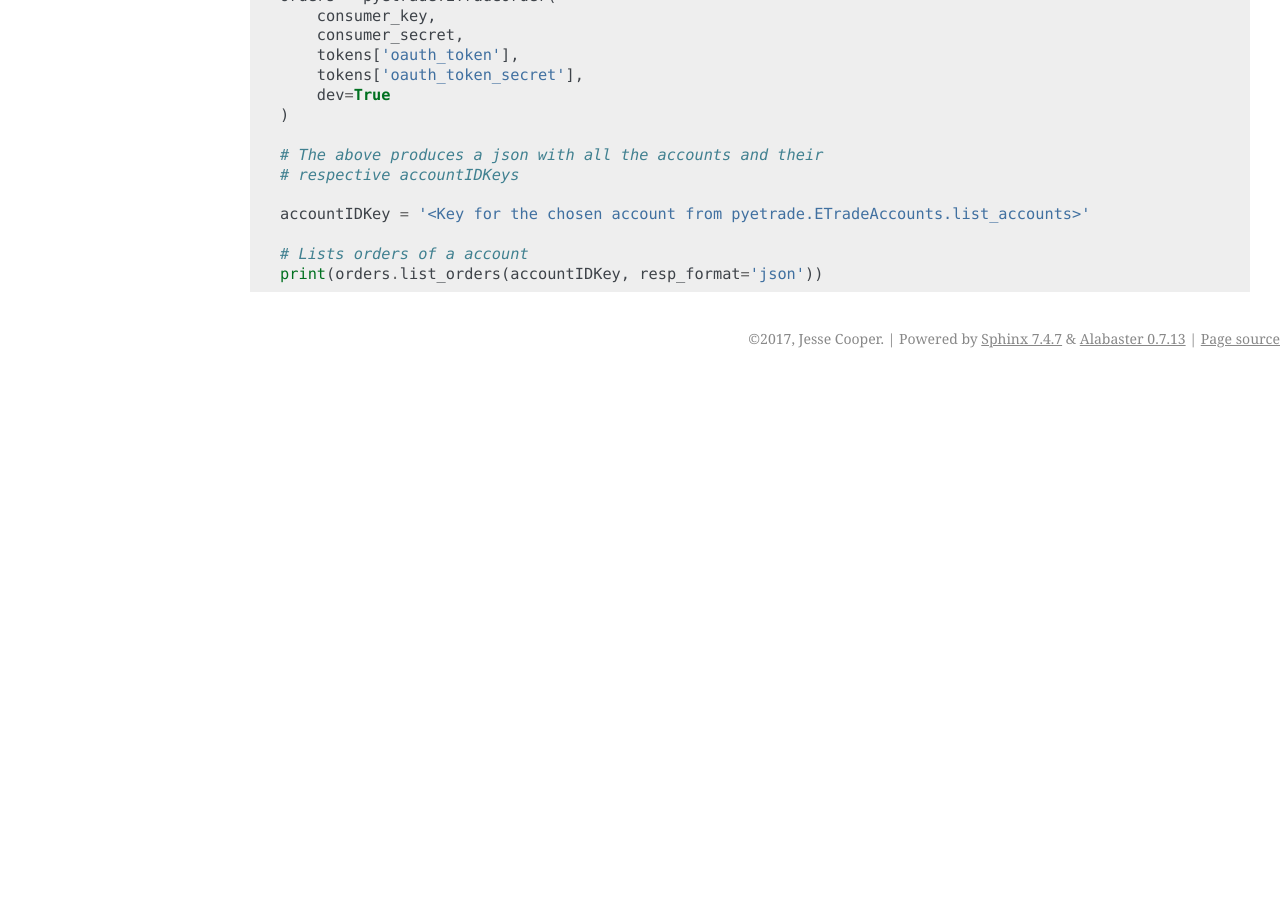
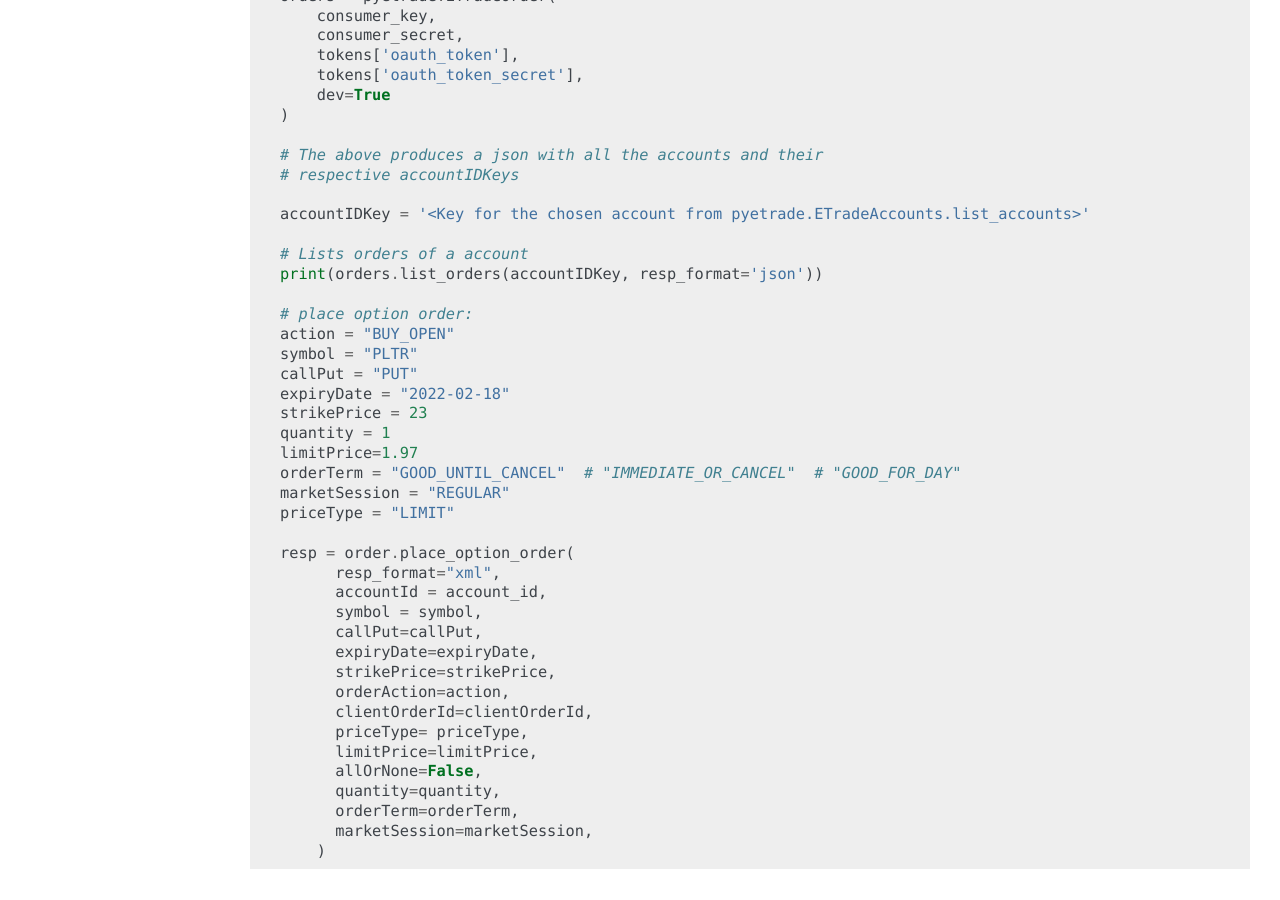
Before and after one commit to jessecooper/pyetrade, a Sphinx documentation site: the page built from docs/examples.rst, in a window 1280 px wide and 900 px high, scrolled down 4446 px. Built offline with Sphinx 7.4.7, drawn with Linux system fonts in a browser that asks for light colours; the version number is read from the project's files by our own code; before the commit the page ends 4824 px from its top, so only the background shows below that.

Commit message:
add order.place_option_order() to docs/examples.rst

```diff
--- a/docs/examples.rst
+++ b/docs/examples.rst
@@ -248,3 +248,32 @@ Order Module
 
     # Lists orders of a account
     print(orders.list_orders(accountIDKey, resp_format='json'))
+
+    # place option order:
+    action = "BUY_OPEN"
+    symbol = "PLTR"
+    callPut = "PUT"
+    expiryDate = "2022-02-18"
+    strikePrice = 23
+    quantity = 1
+    limitPrice=1.97
+    orderTerm = "GOOD_UNTIL_CANCEL"  # "IMMEDIATE_OR_CANCEL"  # "GOOD_FOR_DAY"
+    marketSession = "REGULAR"
+    priceType = "LIMIT"
+
+    resp = order.place_option_order(
+          resp_format="xml",
+          accountId = account_id,
+          symbol = symbol,
+          callPut=callPut,
+          expiryDate=expiryDate,
+          strikePrice=strikePrice,
+          orderAction=action,
+          clientOrderId=clientOrderId,
+          priceType= priceType,
+          limitPrice=limitPrice,
+          allOrNone=False,
+          quantity=quantity,
+          orderTerm=orderTerm,
+          marketSession=marketSession,
+        )
```
